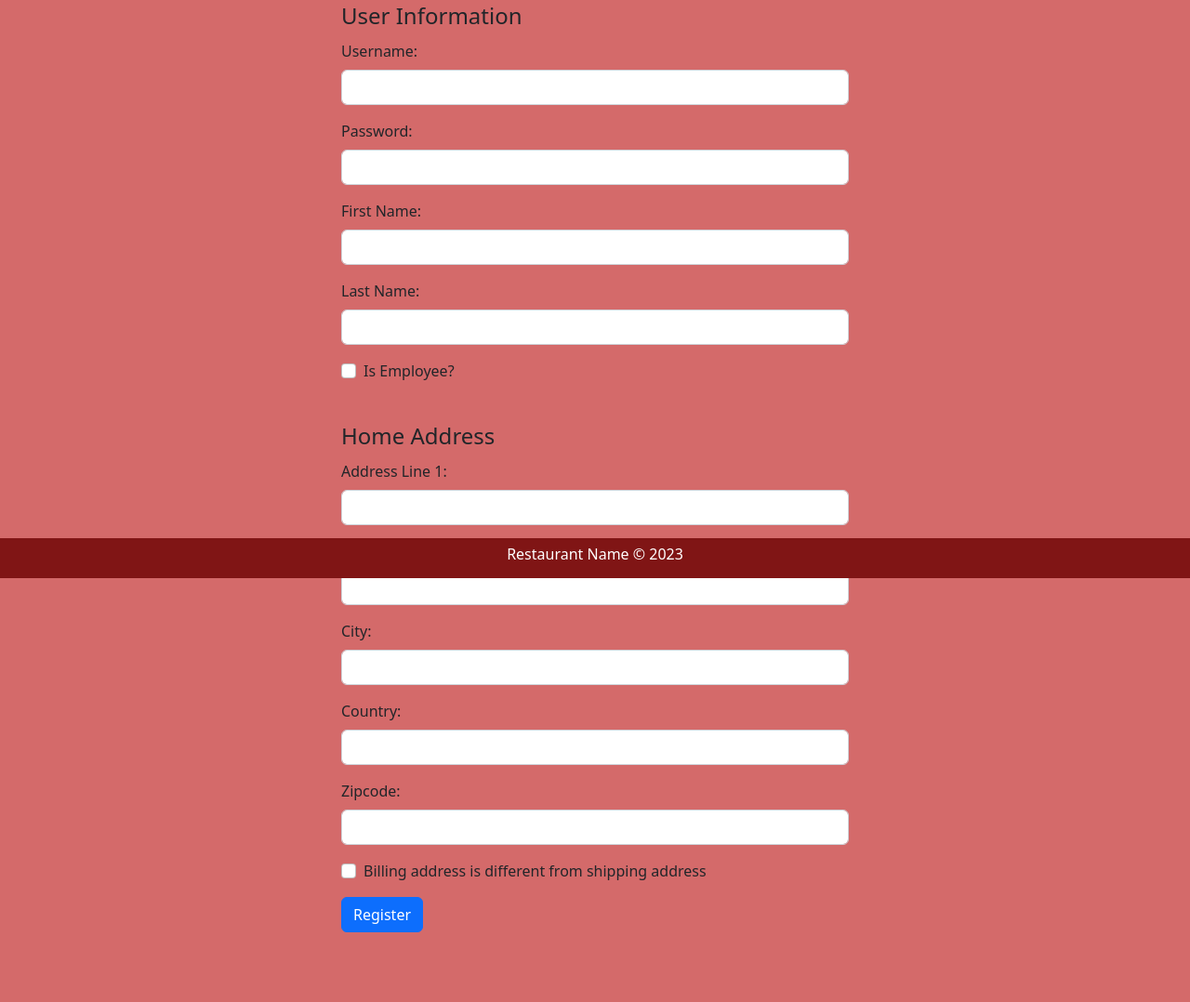
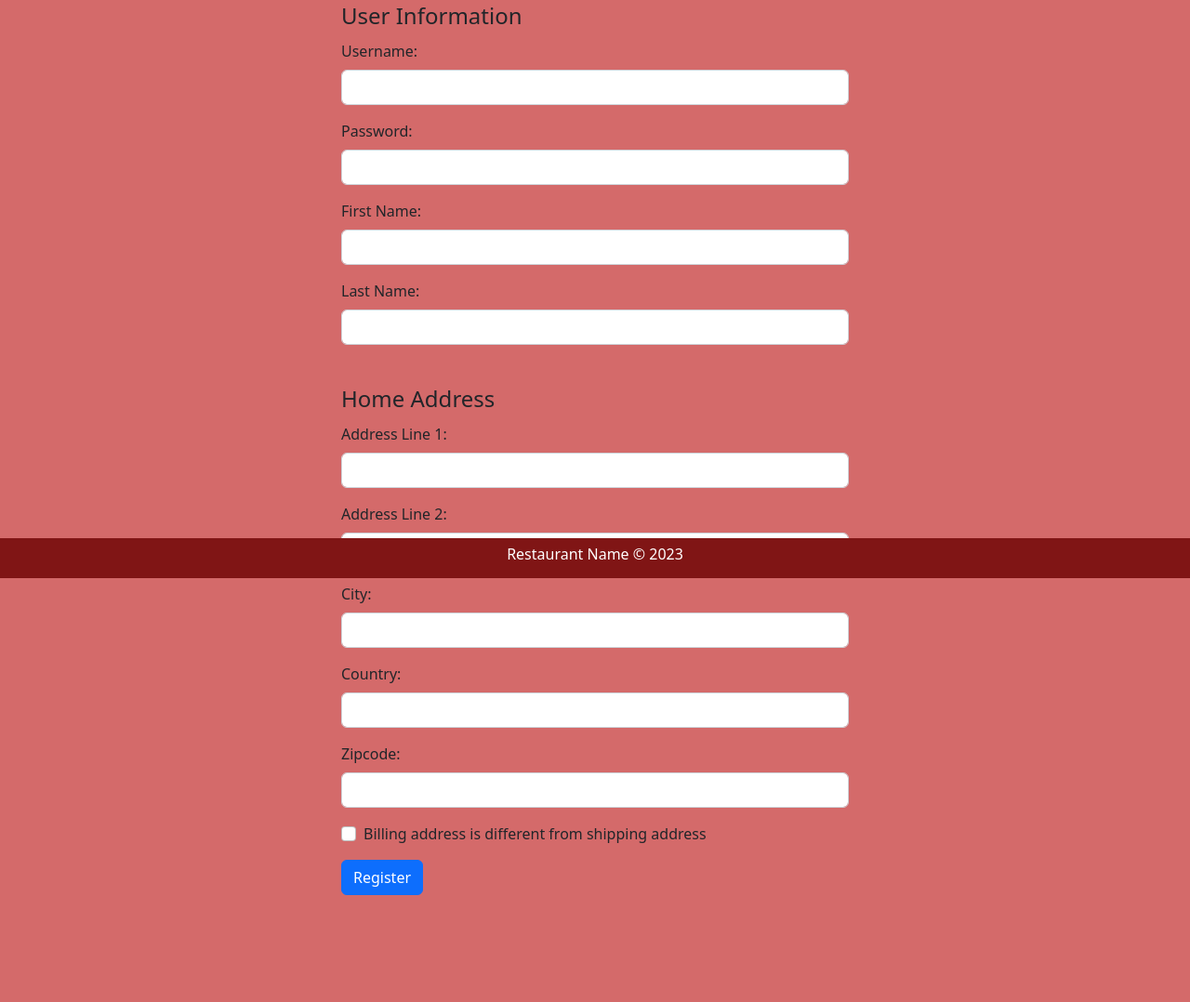
Before and after one commit to jlenz126/ctugroup, a PHP site: page /create_account.php in a window 1280 px wide. Shown: the part 178-1256 px from the top of the page at 93% size. After the commit the page ends 1141 px from the top, so only its background shows below. Run offline with PHP 8.4, Linux system fonts and the light colour scheme.

Commit message:
Update create_account.php
Removed Employee check box

```diff
--- a/create_account.php
+++ b/create_account.php
@@ -96,10 +96,6 @@ if ($_SERVER['REQUEST_METHOD'] == 'POST') {
                         <label for="lastname" class="form-label">Last Name:</label>
                         <input type="text" name="lastname" class="form-control" required>
                     </div>
-                    <div class="mb-3 form-check">
-                        <input type="checkbox" name="employee" class="form-check-input" id="employee">
-                        <label for="employee" class="form-check-label">Is Employee?</label>
-                    </div>
                 </fieldset>
 
                 <fieldset class="mt-4">
```
